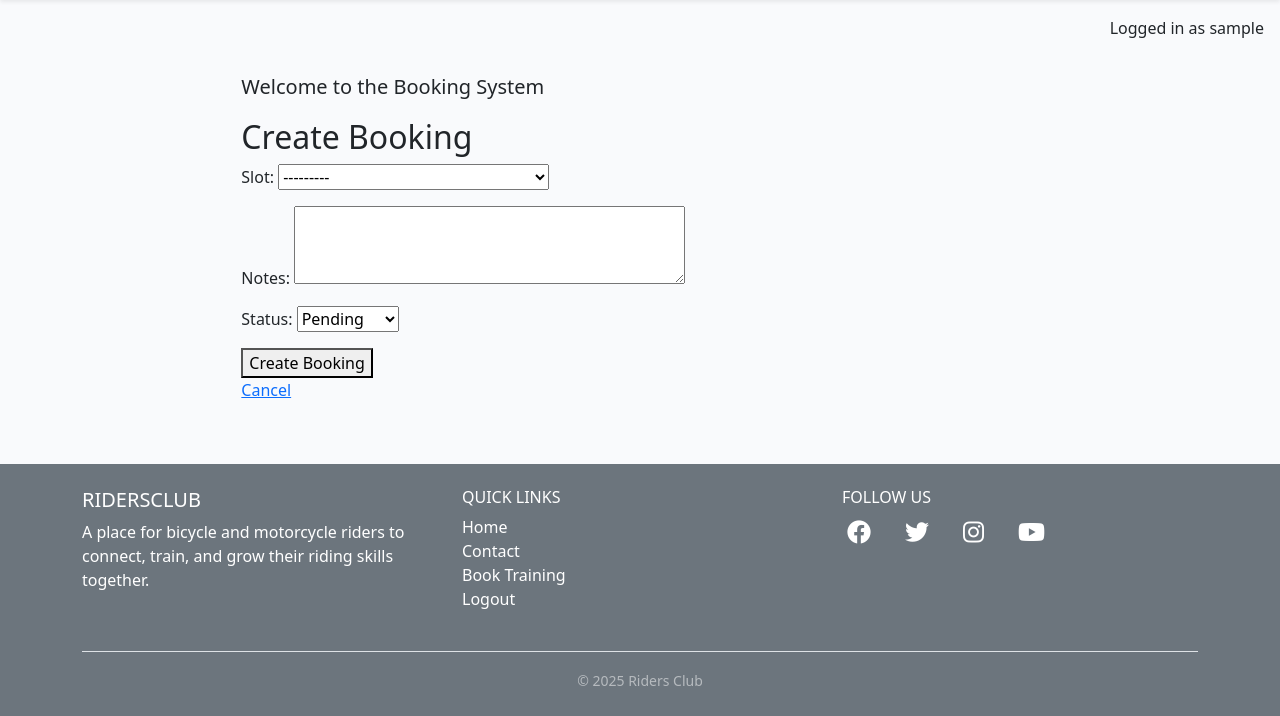
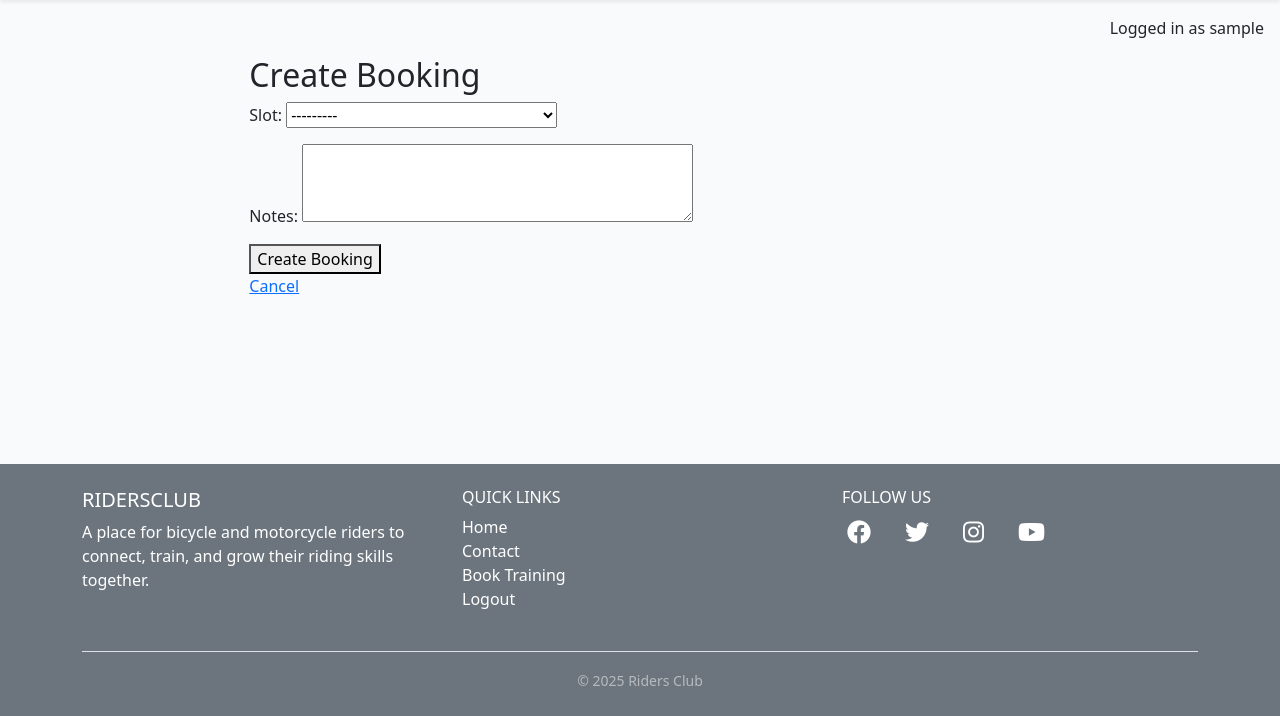
Before and after one commit to Eyongtarh/Riders-Club-Project, a Django app: page /bookings/create/ in a window 1280 px wide. Shown: the part 84-800 px from the top of the page. Run offline with Django 5.2, Linux system fonts and the light colour scheme; a user stored in the database is signed in; tables that the repository leaves empty hold one stand-in row (values such as "Sample post"); some libraries are stand-ins or nearby versions.

Commit message:
change bookings model and edit all bookings html files

```diff
--- a/bookings/models.py
+++ b/bookings/models.py
@@ -23,19 +23,12 @@
 
 
 class Booking(models.Model):
-    class Status(models.IntegerChoices):
-        PENDING = 0, 'Pending'
-        CONFIRMED = 1, 'Confirmed'
-        CANCELLED = 2, 'Cancelled'
-
     user = models.ForeignKey(User, on_delete=models.CASCADE,
                              related_name='bookings')
     slot = models.ForeignKey(AvailableSlot, on_delete=models.CASCADE,
                              related_name='bookings')
     notes = models.TextField(max_length=250, blank=True)
     created_at = models.DateTimeField(auto_now_add=True)
-    status = models.IntegerField(choices=Status.choices,
-                                 default=Status.PENDING)
 
     class Meta:
         constraints = [
@@ -47,8 +40,15 @@
         ordering = ['-created_at']
 
     def clean(self):
+        super().clean()
+
         if self.slot.date < timezone.now().date():
             raise ValidationError({'slot': 'Cannot book a past slot.'})
 
+        # Check if slot is already booked
+        if Booking.objects.filter(slot=self.slot).exclude(pk=self.pk).exists():
+            raise ValidationError({'slot':
+                                   'This slot has already been booked.'})
+
     def __str__(self):
         return f"{self.user.username} - {self.slot}"
--- a/bookings/templates/bookings/Booking_detail.html
+++ b/bookings/templates/bookings/Booking_detail.html
@@ -7,11 +7,6 @@
     <div class="container mt-5">
       <div class="row justify-content-center">
         <div class="col-md-8 text-center">
-          <h1 class="lead">Welcome to the Booking System</h1>
-
-          <a href="{% url 'bookings:booking_list' %}">Bookings</a>
-          <a href="{% url 'bookings:booking_create' %}">Create Booking</a>
-
           <h2>Booking Details</h2>
           <p>
             <strong>Slot:</strong> {{ booking.slot }}
--- a/bookings/templates/bookings/booking_form.html
+++ b/bookings/templates/bookings/booking_form.html
@@ -4,13 +4,6 @@
 
 {% block content %}
   <section class="row justify-content-center mb-5 mx-4">
-    <div class="container">
-      <div class="row justify-content-center mt-3">
-        <div class="col-md-8">
-          <p class="lead">Welcome to the Booking System</p>
-        </div>
-      </div>
-
     <div class="row justify-content-center">
       <div class="col-md-8">
         <h2>
@@ -34,6 +27,5 @@
         <a href="{% url 'bookings:booking_list' %}">Cancel</a>
       </div>
     </div>
-    </div>
   </section>
 {% endblock %}
--- a/bookings/views.py
+++ b/bookings/views.py
@@ -4,6 +4,7 @@
     CreateView, UpdateView, DeleteView
 )
 from django.contrib.auth.mixins import LoginRequiredMixin
+from django.contrib import messages
 from .models import Booking
 from .forms import BookingForm
 
@@ -12,9 +13,10 @@
     model = Booking
     context_object_name = 'bookings'
     template_name = 'bookings/booking_list.html'
+    paginate_by = 3
 
     def get_queryset(self):
-        return Booking.objects.filter(user=self.request.user)
+        return self.model.objects.filter(user=self.request.user)
 
 
 class BookingDetailView(LoginRequiredMixin, DetailView):
@@ -23,7 +25,7 @@
     template_name = 'bookings/booking_detail.html'
 
     def get_queryset(self):
-        return Booking.objects.filter(user=self.request.user)
+        return self.model.objects.filter(user=self.request.user)
 
 
 class BookingCreateView(LoginRequiredMixin, CreateView):
@@ -34,7 +36,14 @@
 
     def form_valid(self, form):
         form.instance.user = self.request.user
-        return super().form_valid(form)
+        response = super().form_valid(form)
+        messages.success(self.request, "Booking created successfully.")
+        return response
+
+    def form_invalid(self, form):
+        messages.error(self.request,
+                       "There was an error creating the booking.")
+        return super().form_invalid(form)
 
 
 class BookingUpdateView(LoginRequiredMixin, UpdateView):
@@ -44,7 +53,17 @@
     success_url = reverse_lazy('bookings:booking_list')
 
     def get_queryset(self):
-        return Booking.objects.filter(user=self.request.user)
+        return self.model.objects.filter(user=self.request.user)
+
+    def form_valid(self, form):
+        response = super().form_valid(form)
+        messages.success(self.request, "Booking updated successfully.")
+        return response
+
+    def form_invalid(self, form):
+        messages.error(self.request,
+                       "There was an error updating the booking.")
+        return super().form_invalid(form)
 
 
 class BookingDeleteView(LoginRequiredMixin, DeleteView):
@@ -53,4 +72,9 @@
     success_url = reverse_lazy('bookings:booking_list')
 
     def get_queryset(self):
-        return Booking.objects.filter(user=self.request.user)
+        return self.model.objects.filter(user=self.request.user)
+
+    def delete(self, request, *args, **kwargs):
+        response = super().delete(request, *args, **kwargs)
+        messages.success(request, "Booking deleted successfully.")
+        return response
--- a/home/templates/home/index.html
+++ b/home/templates/home/index.html
@@ -8,7 +8,7 @@
       <div class="overlay-content">
         <h1 class="display-4 fw-bold">Welcome to Riders Club</h1>
         <p class="lead">Where your riding journey begins</p>
-        <a href="{% url 'booking_list' %}" class="btn btn-signup btn-lg mt-3">Book Your Training</a>
+        <a href="{% url 'bookings:booking_list' %}" class="btn btn-signup btn-lg mt-3">Book Your Training</a>
       </div>
     </div>
 
--- a/riders_club_project/urls.py
+++ b/riders_club_project/urls.py
@@ -1,19 +1,3 @@
-"""
-URL configuration for riders_club_project project.
-
-The `urlpatterns` list routes URLs to views. For more information please see:
-    https://docs.djangoproject.com/en/5.2/topics/http/urls/
-Examples:
-Function views
-    1. Add an import:  from my_app import views
-    2. Add a URL to urlpatterns:  path('', views.home, name='home')
-Class-based views
-    1. Add an import:  from other_app.views import Home
-    2. Add a URL to urlpatterns:  path('', Home.as_view(), name='home')
-Including another URLconf
-    1. Import the include() function: from django.urls import include, path
-    2. Add a URL to urlpatterns:  path('blog/', include('blog.urls'))
-"""
 from django.contrib import admin
 from django.urls import path, include
 
@@ -22,5 +6,6 @@
     path('accounts/', include('allauth.urls')),
     path('', include('home.urls')),
     path('contact/', include('contact.urls')),
-    path('bookings/', include('bookings.urls')),
+    path('bookings/', include(('bookings.urls', 'bookings'),
+                              namespace='bookings')),
 ]
--- a/templates/base.html
+++ b/templates/base.html
@@ -2,7 +2,7 @@
 
 {% url 'home' as home_url %}
 {% url 'contact' as contact_url %}
-{% url 'booking_list' as booking_list_url %}
+{% url 'bookings:booking_list' as booking_list_url %}
 {% url 'account_login' as login_url %}
 {% url 'account_signup' as signup_url %}
 {% url 'account_logout' as logout_url %}
@@ -58,7 +58,7 @@
               <a class="nav-link {% if request.path == contact_url %}active{% endif %}" href="{{ contact_url }}" aria-label="Contact page">Contact</a>
             </li>
             <li class="nav-item">
-              <a class="nav-link {% if request.path == booking_list_url %}active{% endif %}" href="{{ booking_list_url }}" aria-label="Book Training page">Book Training</a>
+              <a class="nav-link {% if request.resolver_match.url_name == 'booking_list' and request.resolver_match.namespace == 'bookings' %}active{% endif %}" href="{% url 'bookings:booking_list' %}" aria-label="Book Training page">Book Training</a>
             </li>
             {% if user.is_authenticated %}
               <li class="nav-item">
```
Also changed, not shown: bookings/templates/bookings/booking_list.html (+29 -17 lines). Lines whose indentation alone changed are shown as unchanged.
